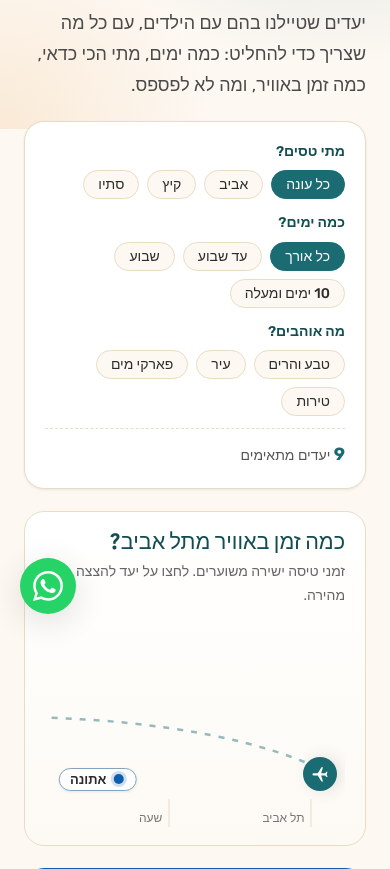
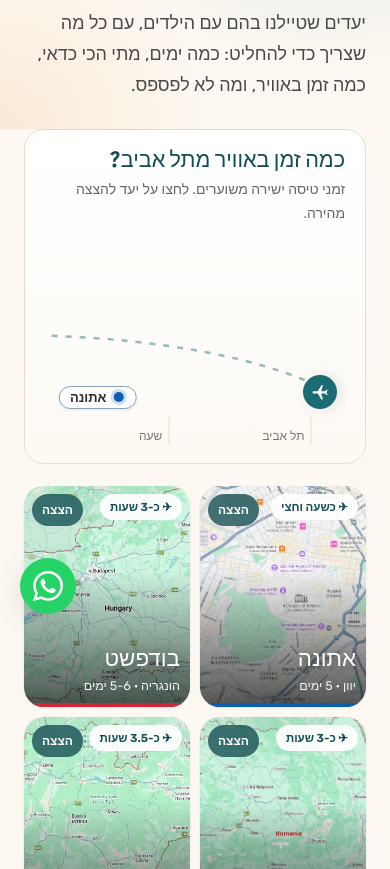
Before and after one commit to ormanela2/tripWithKidsBlog, an Astro site: page /destinations in a window 390 px wide. Shown: the part 210-1079 px from the top of the page. Built offline with nearby package versions, Linux system fonts and the light colour scheme; Astro itself is replaced by a stand-in of ours.

Commit message:
Destinations: drop the filters box, photo tiles instead of big cards
- Filters panel removed (page is 9 destinations; filters were noise)
- 9 large cards replaced with a 3x3 grid of photo tiles: name, region,
  days and flight time; tile links to the guide, small peek button opens
  the quick look with all details
- 2 columns on tablets and phones

Co-Authored-By: Claude Opus 5.5 <noreply@anthropic.com>

```diff
--- a/src/pages/destinations.astro
+++ b/src/pages/destinations.astro
@@ -4,7 +4,7 @@
  * Filters, the flight strip and the quick-look dialog run on the page's own data.
  */
 import BaseLayout from "../layouts/BaseLayout.astro";
-import { destinations, seasonFilters, lengthFilters, styleFilters, articles } from "../data/destinations";
+import { destinations, articles } from "../data/destinations";
 import { site, whatsappLink } from "../config/site";
 
 const MAX_H = 4.5;
@@ -31,33 +31,7 @@ const jsonLd = JSON.stringify({
     </div>
   </section>
 
-  <section class="container finder" aria-labelledby="finder-title">
-    <h2 id="finder-title" class="visually-hidden">סינון יעדים</h2>
-    <div class="filters" role="group" aria-label="סינון יעדים">
-      <div class="filters__group">
-        <span class="filters__label">מתי טסים?</span>
-        <div class="chips" data-filter="season">
-          {seasonFilters.map((f, i) => <button type="button" class="chip" data-value={f.id} aria-pressed={i === 0 ? "true" : "false"}>{f.label}</button>)}
-        </div>
-      </div>
-      <div class="filters__group">
-        <span class="filters__label">כמה ימים?</span>
-        <div class="chips" data-filter="length">
-          {lengthFilters.map((f, i) => <button type="button" class="chip" data-value={f.id} aria-pressed={i === 0 ? "true" : "false"}>{f.label}</button>)}
-        </div>
-      </div>
-      <div class="filters__group">
-        <span class="filters__label">מה אוהבים?</span>
-        <div class="chips" data-filter="style" data-multi>
-          {styleFilters.map(f => <button type="button" class="chip" data-value={f.id} aria-pressed="false">{f.label}</button>)}
-        </div>
-      </div>
-      <div class="filters__foot">
-        <p class="filters__count" aria-live="polite"><b id="resultCount">{destinations.length}</b> יעדים מתאימים</p>
-        <button type="button" class="link-btn" id="resetFilters" hidden>ניקוי סינון</button>
-      </div>
-    </div>
-
+  <section class="container finder">
     <figure class="flight" aria-labelledby="flight-title">
       <figcaption>
         <h2 id="flight-title">כמה זמן באוויר מתל אביב?</h2>
@@ -85,34 +59,22 @@ const jsonLd = JSON.stringify({
       </div>
     </figure>
 
-    <ul class="grid" id="destGrid">
+    <ul class="tiles" id="destGrid">
       {destinations.map((d, i) => (
-        <li class="card" data-id={d.id} data-seasons={d.seasons.join(" ")} data-min-days={d.minDays} data-styles={d.styles.join(" ")} style={`--c:${d.color}`}>
-          <figure class="card__media">
-            <img src={d.image} alt={d.imageAlt} width="640" height="400" loading={i < 3 ? "eager" : "lazy"} decoding="async" />
-            <span class="card__flight">✈ {flightLabel(d.flightHours)}</span>
-            <figcaption class="card__title"><h3>{d.name}</h3><span>{d.region}</span></figcaption>
-          </figure>
-          <div class="card__body">
-            <dl class="card__stats">
-              <div><dt>משך</dt><dd>{d.days}</dd></div>
-              <div><dt>עונה</dt><dd>{d.season}</dd></div>
-              <div><dt>מטבע</dt><dd>{d.currency.symbol} {d.currency.code}</dd></div>
-            </dl>
-            <p class="card__desc">{d.desc}</p>
-            <ul class="card__tags">{d.tags.slice(0, 3).map(t => <li>{t}</li>)}</ul>
-            <div class="card__actions">
-              <a class="btn btn--primary" href={d.url}>למדריך המלא ←</a>
-              <button type="button" class="btn btn--ghost" data-quick={d.id}>הצצה מהירה</button>
-            </div>
-          </div>
+        <li class="tile" data-id={d.id} style={`--c:${d.color}`}>
+          <a class="tile__link" href={d.url}>
+            <img src={d.image} alt={d.imageAlt} width="640" height="480" loading={i < 3 ? "eager" : "lazy"} decoding="async" />
+            <span class="tile__shade" aria-hidden="true"></span>
+            <span class="tile__flight">✈ {flightLabel(d.flightHours)}</span>
+            <span class="tile__text">
+              <span class="tile__name">{d.name}</span>
+              <span class="tile__meta">{d.region} · {d.days}</span>
+            </span>
+          </a>
+          <button type="button" class="tile__peek" data-quick={d.id} aria-label={`הצצה מהירה: ${d.name}`}>הצצה</button>
         </li>
       ))}
     </ul>
-    <div class="empty" id="emptyState" hidden>
-      <p>אין יעד שמתאים לכל הבחירות.</p>
-      <button type="button" class="btn btn--ghost" data-reset>להסיר את הסינון</button>
-    </div>
   </section>
 
   <section class="articles" id="family-articles">
@@ -171,57 +133,14 @@ const jsonLd = JSON.stringify({
   const plausible = (name: string, props: Record<string, string>) => { const p = (window as unknown as { plausible?: (n: string, o: object) => void }).plausible; if (p) p(name, { props }); };
   const all: D[] = JSON.parse(document.getElementById("destData")?.textContent || "[]");
   const byId = new Map(all.map(d => [d.id, d]));
-  const cards = [...document.querySelectorAll<HTMLElement>(".card")];
+  const cards = [...document.querySelectorAll<HTMLElement>(".tile")];
   const pins = [...document.querySelectorAll<HTMLElement>(".pin")];
-  const state = { season: "any", length: "any", styles: new Set<string>() };
-  const LEN: Record<string, [number, number]> = { any: [0, 99], short: [0, 6], week: [7, 9], long: [10, 99] };
 
-  function apply() {
-    let n = 0;
-    for (const c of cards) {
-      const seasons = (c.dataset.seasons || "").split(" "), styles = (c.dataset.styles || "").split(" "), days = Number(c.dataset.minDays);
-      const [lo, hi] = LEN[state.length] ?? [0, 99];
-      const ok = (state.season === "any" || seasons.includes(state.season) || seasons.includes("all"))
-        && days >= lo && days <= hi
-        && (state.styles.size === 0 || [...state.styles].some(s => styles.includes(s)));
-      c.hidden = !ok;
-      pins.find(p => p.dataset.id === c.dataset.id)?.classList.toggle("is-out", !ok);
-      if (ok) n++;
-    }
-    const count = document.getElementById("resultCount"); if (count) count.textContent = String(n);
-    const empty = document.getElementById("emptyState"); if (empty) empty.hidden = n > 0;
-    const reset = document.getElementById("resetFilters"); if (reset) reset.hidden = state.season === "any" && state.length === "any" && state.styles.size === 0;
-  }
-
-  document.querySelectorAll<HTMLElement>(".chips").forEach(group => {
-    const key = group.dataset.filter as "season" | "length" | "style";
-    group.addEventListener("click", e => {
-      const btn = (e.target as HTMLElement).closest<HTMLButtonElement>(".chip"); if (!btn) return;
-      const v = btn.dataset.value || "any";
-      if (key === "style") {
-        state.styles.has(v) ? state.styles.delete(v) : state.styles.add(v);
-        btn.setAttribute("aria-pressed", String(state.styles.has(v)));
-      } else {
-        state[key] = v;
-        group.querySelectorAll(".chip").forEach(c => c.setAttribute("aria-pressed", String(c === btn)));
-      }
-      apply();
-    });
-  });
-  function resetAll() {
-    state.season = "any"; state.length = "any"; state.styles.clear();
-    document.querySelectorAll<HTMLElement>(".chips").forEach(g => g.querySelectorAll(".chip").forEach((c, i) => c.setAttribute("aria-pressed", String(g.dataset.filter !== "style" && i === 0))));
-    apply();
-  }
-  document.getElementById("resetFilters")?.addEventListener("click", resetAll);
-  document.querySelector("[data-reset]")?.addEventListener("click", resetAll);
-
-  // Link the flight strip and the cards: hover or focus one, highlight the other.
+  // Link the flight strip and the tiles: hover or focus one, highlight the other.
   const highlight = (id: string | null) => {
     pins.forEach(p => p.classList.toggle("is-active", p.dataset.id === id));
     cards.forEach(c => c.classList.toggle("is-active", c.dataset.id === id));
-  };
-  for (const el of [...cards, ...pins]) {
+  };  for (const el of [...cards, ...pins]) {
     el.addEventListener("mouseenter", () => highlight(el.dataset.id || null));
     el.addEventListener("mouseleave", () => highlight(null));
     el.addEventListener("focusin", () => highlight(el.dataset.id || null));
@@ -259,8 +178,6 @@ const jsonLd = JSON.stringify({
 
   // Same Plausible event as the old page for article cards.
   document.querySelectorAll<HTMLElement>("[data-article-card]").forEach(a => a.addEventListener("click", () => plausible("Destinations-Family-Article-Card-Click", { article: a.dataset.articleCard || "" })));
-
-  apply();
 </script>
 
 <style>
@@ -274,17 +191,6 @@ const jsonLd = JSON.stringify({
   .hero__lede { font-size: 1.12rem; color: #4a4a4a; max-width: 62ch; }
 
   .finder { display: flex; flex-direction: column; gap: 22px; padding-bottom: 56px; }
-  .filters { background: #fff; border: 1px solid var(--sand-dark); border-radius: var(--radius-lg); padding: 18px 20px; box-shadow: var(--shadow-sm); display: grid; gap: 12px; margin-top: -8px; }
-  .filters__group { display: grid; grid-template-columns: 96px 1fr; gap: 10px; align-items: center; }
-  .filters__label { font-weight: 600; font-size: 14px; color: var(--teal-dark); }
-  .chips { display: flex; flex-wrap: wrap; gap: 8px; }
-  .chip { border: 1.5px solid var(--sand-dark); background: var(--cream); color: var(--charcoal); border-radius: 999px; padding: 5px 14px; font-size: 14px; font-weight: 500; transition: background .2s, border-color .2s, color .2s, transform .15s; }
-  .chip:hover { border-color: var(--teal); }
-  .chip[aria-pressed="true"] { background: var(--teal); border-color: var(--teal); color: #fff; }
-  .chip:active { transform: scale(.96); }
-  .filters__foot { display: flex; align-items: center; justify-content: space-between; gap: 12px; border-top: 1px dashed var(--sand-dark); padding-top: 10px; font-size: 14px; color: #555; }
-  .filters__count b { color: var(--teal); font-size: 1.1rem; }
-  .link-btn { color: var(--teal); font-weight: 600; text-decoration: underline; font-size: 14px; }
 
   .flight { background: linear-gradient(180deg, #fff, #fdfaf4); border: 1px solid var(--sand-dark); border-radius: var(--radius-lg); padding: 18px 20px 10px; }
   .flight figcaption { display: flex; flex-wrap: wrap; align-items: baseline; gap: 4px 14px; }
@@ -303,27 +209,25 @@ const jsonLd = JSON.stringify({
   .pin:hover, .pin.is-active { transform: translateY(-2px); border-color: var(--c); box-shadow: var(--shadow-md); }
   .pin.is-out { opacity: .28; }
 
-  .grid { list-style: none; display: grid; grid-template-columns: repeat(auto-fill, minmax(280px, 1fr)); gap: 20px; }
-  .card { background: #fff; border: 1px solid var(--sand-dark); border-top: 4px solid var(--c); border-radius: var(--radius-lg); overflow: hidden; display: flex; flex-direction: column; box-shadow: var(--shadow-sm); transition: transform .22s, box-shadow .22s; animation: rise .35s ease both; }
-  .card:hover, .card.is-active { transform: translateY(-4px); box-shadow: var(--shadow-lg); }
+  /* Destination tiles: photo first, minimal text; details live in the quick look. */
+  .tiles { list-style: none; display: grid; grid-template-columns: repeat(3, minmax(0, 1fr)); gap: 16px; }
+  .tile { position: relative; border-radius: var(--radius-lg); overflow: hidden; background: var(--sand); box-shadow: var(--shadow-sm); transition: transform .22s, box-shadow .22s; animation: rise .4s ease both; }
+  .tile:nth-child(2) { animation-delay: .04s; } .tile:nth-child(3) { animation-delay: .08s; } .tile:nth-child(n+4) { animation-delay: .12s; }
+  .tile:hover, .tile.is-active { transform: translateY(-4px); box-shadow: var(--shadow-lg); }
   @keyframes rise { from { opacity: 0; transform: translateY(8px); } to { opacity: 1; transform: none; } }
-  .card__media { position: relative; aspect-ratio: 16 / 10; overflow: hidden; background: var(--sand); }
-  .card__media img { width: 100%; height: 100%; object-fit: cover; transition: transform .5s ease; }
-  .card:hover .card__media img { transform: scale(1.05); }
-  .card__media::after { content: ""; position: absolute; inset: 40% 0 0 0; background: linear-gradient(180deg, transparent, rgba(0,0,0,.62)); }
-  .card__title { position: absolute; z-index: 1; bottom: 12px; right: 16px; left: 16px; color: #fff; display: flex; align-items: baseline; gap: 10px; }
-  .card__title h3 { color: #fff; font-size: 1.6rem; }
-  .card__title span { font-size: 14px; opacity: .9; }
-  .card__flight { position: absolute; z-index: 1; top: 12px; left: 12px; background: rgba(255,255,255,.92); color: var(--teal-dark); font-size: 13px; font-weight: 600; border-radius: 999px; padding: 3px 10px; }
-  .card__body { padding: 14px 16px 16px; display: flex; flex-direction: column; gap: 12px; flex: 1; }
-  .card__stats { display: grid; grid-template-columns: repeat(3, 1fr); gap: 6px; }
-  .card__stats div { background: var(--cream); border-radius: var(--radius-sm); padding: 6px 8px; }
-  .card__stats dt { font-size: 11px; color: #777; }
-  .card__stats dd { font-size: 13px; font-weight: 600; color: var(--charcoal); line-height: 1.35; }
-  .card__desc { font-size: 15px; line-height: 1.6; color: #4a4a4a; display: -webkit-box; -webkit-line-clamp: 3; -webkit-box-orient: vertical; overflow: hidden; }
+  .tile__link { display: block; position: relative; aspect-ratio: 4 / 3; color: #fff; }
+  .tile__link img { position: absolute; inset: 0; width: 100%; height: 100%; object-fit: cover; transition: transform .6s ease; }
+  .tile:hover .tile__link img { transform: scale(1.06); }
+  .tile__shade { position: absolute; inset: 0; background: linear-gradient(180deg, rgba(0,0,0,0) 38%, rgba(0,0,0,.66)); }
+  .tile__shade::before { content: ""; position: absolute; inset: auto 0 0 0; height: 4px; background: var(--c); }
+  .tile__flight { position: absolute; top: 12px; right: 12px; background: rgba(255,255,255,.92); color: var(--teal-dark); font-size: 12.5px; font-weight: 600; border-radius: 999px; padding: 3px 10px; }
+  .tile__text { position: absolute; inset: auto 16px 16px 16px; display: flex; flex-direction: column; gap: 2px; }
+  .tile__name { font-family: var(--font-heading); font-size: clamp(1.4rem, 2.4vw, 1.75rem); line-height: 1.1; text-shadow: 0 1px 12px rgba(0,0,0,.35); }
+  .tile__meta { font-size: 14px; opacity: .92; }
+  .tile__peek { position: absolute; top: 10px; left: 10px; min-height: 36px; padding: 0 14px; border-radius: 999px; background: rgba(18,77,82,.78); color: #fff; font-size: 13px; font-weight: 600; backdrop-filter: blur(4px); transition: background .2s; }
+  .tile__peek:hover, .tile__peek:focus-visible { background: var(--teal); }
   .card__tags { list-style: none; display: flex; flex-wrap: wrap; gap: 6px; }
-  .card__tags li { font-size: 12.5px; background: color-mix(in srgb, var(--c, var(--teal)) 9%, #fff); color: var(--charcoal); border: 1px solid color-mix(in srgb, var(--c, var(--teal)) 22%, #fff); border-radius: 999px; padding: 2px 10px; }
-  .card__actions { margin-top: auto; display: flex; gap: 8px; flex-wrap: wrap; }
+  .card__tags li { font-size: 12.5px; background: color-mix(in srgb, var(--teal) 9%, #fff); color: var(--charcoal); border: 1px solid color-mix(in srgb, var(--teal) 22%, #fff); border-radius: 999px; padding: 2px 10px; }
 
   .btn { display: inline-flex; align-items: center; justify-content: center; gap: 6px; border-radius: 999px; padding: 9px 18px; font-size: 15px; font-weight: 600; min-height: 44px; transition: background .2s, transform .15s, box-shadow .2s, border-color .2s; }
   .btn:active { transform: scale(.97); }
@@ -337,7 +241,6 @@ const jsonLd = JSON.stringify({
   .btn--light { background: rgba(255,255,255,.14); color: #fff; border: 1.5px solid rgba(255,255,255,.45); }
   .btn--light:hover { background: rgba(255,255,255,.24); }
 
-  .empty { text-align: center; padding: 36px 16px; border: 2px dashed var(--sand-dark); border-radius: var(--radius-lg); display: grid; gap: 12px; justify-items: center; color: #555; }
 
   .articles { background: var(--sand); padding-block: clamp(44px, 7vw, 72px); }
   .section-head { display: grid; gap: 6px; margin-bottom: 22px; }
@@ -374,12 +277,18 @@ const jsonLd = JSON.stringify({
   .quick__stats dd { font-weight: 600; }
   .quick__actions { display: flex; flex-wrap: wrap; gap: 8px; }
 
-  @media (max-width: 640px) {
-    .filters__group { grid-template-columns: 1fr; gap: 6px; }
-    .card__stats { grid-template-columns: 1fr 1fr; }
+  @media (max-width: 900px) { .tiles { grid-template-columns: repeat(2, minmax(0, 1fr)); } }
+  @media (max-width: 480px) {
+    .tiles { gap: 10px; }
+    .tile__link { aspect-ratio: 3 / 4; }
+    .tile__text { inset: auto 10px 10px 10px; }
+    .tile__meta { font-size: 12.5px; }
+    .tile__flight { top: auto; bottom: auto; top: 8px; right: 8px; font-size: 11.5px; }
+    .tile__peek { top: 8px; left: 8px; min-height: 32px; padding: 0 10px; font-size: 12px; }
   }
   @media (prefers-reduced-motion: reduce) {
-    .card, .quick[open] { animation: none; }
-    .card:hover, .card.is-active, .pin:hover, .pin.is-active { transform: none; }
+    .tile, .quick[open] { animation: none; }
+    .tile:hover, .tile.is-active, .pin:hover, .pin.is-active { transform: none; }
+    .tile:hover .tile__link img { transform: none; }
   }
 </style>
```
